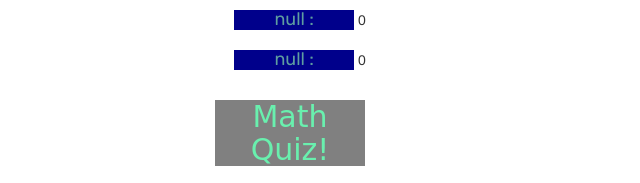
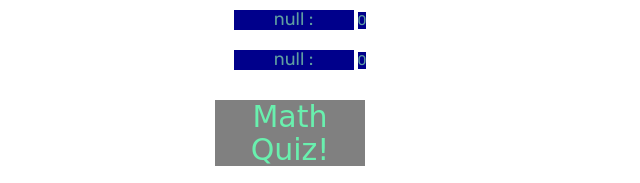
Before and after one commit to snomkip7/project92, a plain HTML site: page game_page.html in a window 1280 px wide. Shown: the top 183 px of the page, 350-990 px from the left. Drawn offline with nearby package versions, Linux system fonts and the light colour scheme; a web font is replaced by a local one.

Commit message:
Add files via upload

```diff
--- a/game.css
+++ b/game.css
@@ -80,3 +80,9 @@ h4{
 	background-color: darkblue;
 	width: 120px;
 }
+span{
+	font-family: 'Rubik', sans-serif;
+	color:cadetblue;
+	background-color: darkblue;
+	width: 40px;
+}
--- a/game_page.js
+++ b/game_page.js
@@ -39,11 +39,13 @@ function check(){
             player1_score = player1_score +1;
             document.getElementById("player1_score").innerHTML = player1_score;
             console.log(player1_score);
+            console.log("it is saying " + document.getElementById("player1_score").innerHTML);
         }
         else{
             player2_score = player2_score +1;
             document.getElementById("player2_score").innerHTML = player2_score;
             console.log(player2_score);
+            console.log("it is saying " + document.getElementById("player2_score").innerHTML);
         }
     }
     else{
```
